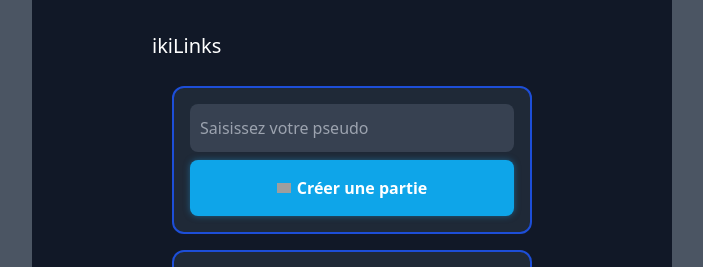
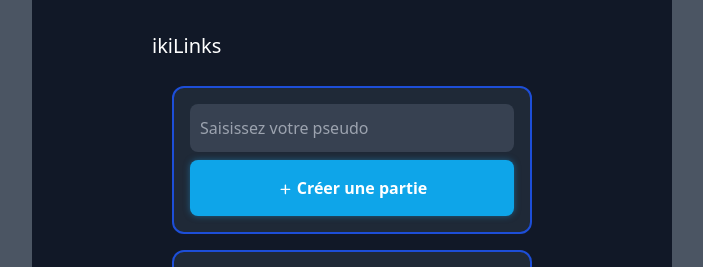
Before and after one commit to Galaktik-hub/wikilinks, a React (Vite) app: page / in a window 1280 px wide. Shown: the top 267 px of the page, without its empty margins (288-991 px from the left). Built offline with nearby package versions, Linux system fonts and the light colour scheme; grey boxes are pictures that could not be loaded.

Commit message:
WIK-4: Page d'accueil - Added plusSVG into CreateGameButton

```diff
--- /dev/null
+++ b/src/assets/PlusSVG.tsx
@@ -0,0 +1,19 @@
+import React from "react";
+
+interface PlusSVGProps {
+    className?: string;
+}
+
+const PlusSVG: React.FC<PlusSVGProps> = ({ className = "" }) => (
+    <svg
+        width="14"
+        height="14"
+        viewBox="0 0 20 20"
+        fill="none"
+        className={className}
+        xmlns="http://www.w3.org/2000/svg">
+        <path d="M18 12.998H13V17.998C13 18.2633 12.8946 18.5176 12.7071 18.7052C12.5196 18.8927 12.2652 18.998 12 18.998C11.7348 18.998 11.4804 18.8927 11.2929 18.7052C11.1054 18.5176 11 18.2633 11 17.998V12.998H6C5.73478 12.998 5.48043 12.8927 5.29289 12.7052C5.10536 12.5176 5 12.2633 5 11.998C5 11.7328 5.10536 11.4785 5.29289 11.2909C5.48043 11.1034 5.73478 10.998 6 10.998H11V5.99805C11 5.73283 11.1054 5.47848 11.2929 5.29094C11.4804 5.1034 11.7348 4.99805 12 4.99805C12.2652 4.99805 12.5196 5.1034 12.7071 5.29094C12.8946 5.47848 13 5.73283 13 5.99805V10.998H18C18.2652 10.998 18.5196 11.1034 18.7071 11.2909C18.8946 11.4785 19 11.7328 19 11.998C19 12.2633 18.8946 12.5176 18.7071 12.7052C18.5196 12.8927 18.2652 12.998 18 12.998Z" fill="white"/>
+    </svg>
+);
+
+export default PlusSVG;
--- a/src/components/Buttons/CreateOrJoinButton.tsx
+++ b/src/components/Buttons/CreateOrJoinButton.tsx
@@ -1,4 +1,5 @@
 import React from "react";
+import PlusSVG from "../../assets/PlusSVG.tsx";
 
 interface CreateOrJoinButtonProps {
     text: string;
@@ -20,11 +21,7 @@
             {icon && (
                 <span className="flex gap-2.5 items-center self-stretch my-auto w-3.5">
                     <span className="flex justify-center items-center self-stretch my-auto w-3.5 min-h-4">
-                        <img
-                            src={icon}
-                            alt=""
-                            className="object-contain self-stretch my-auto w-3.5 aspect-[0.87]"
-                        />
+                        <PlusSVG />
                     </span>
                 </span>
             )}
```
